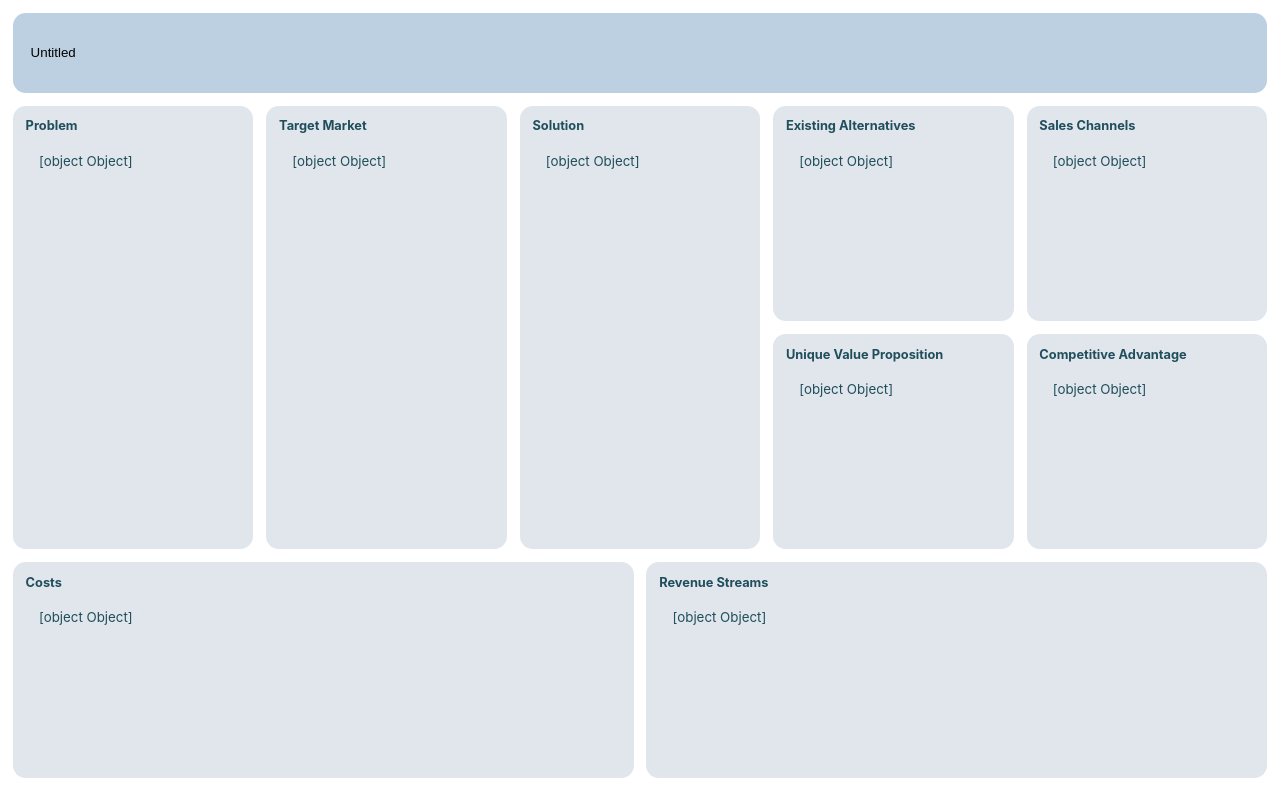
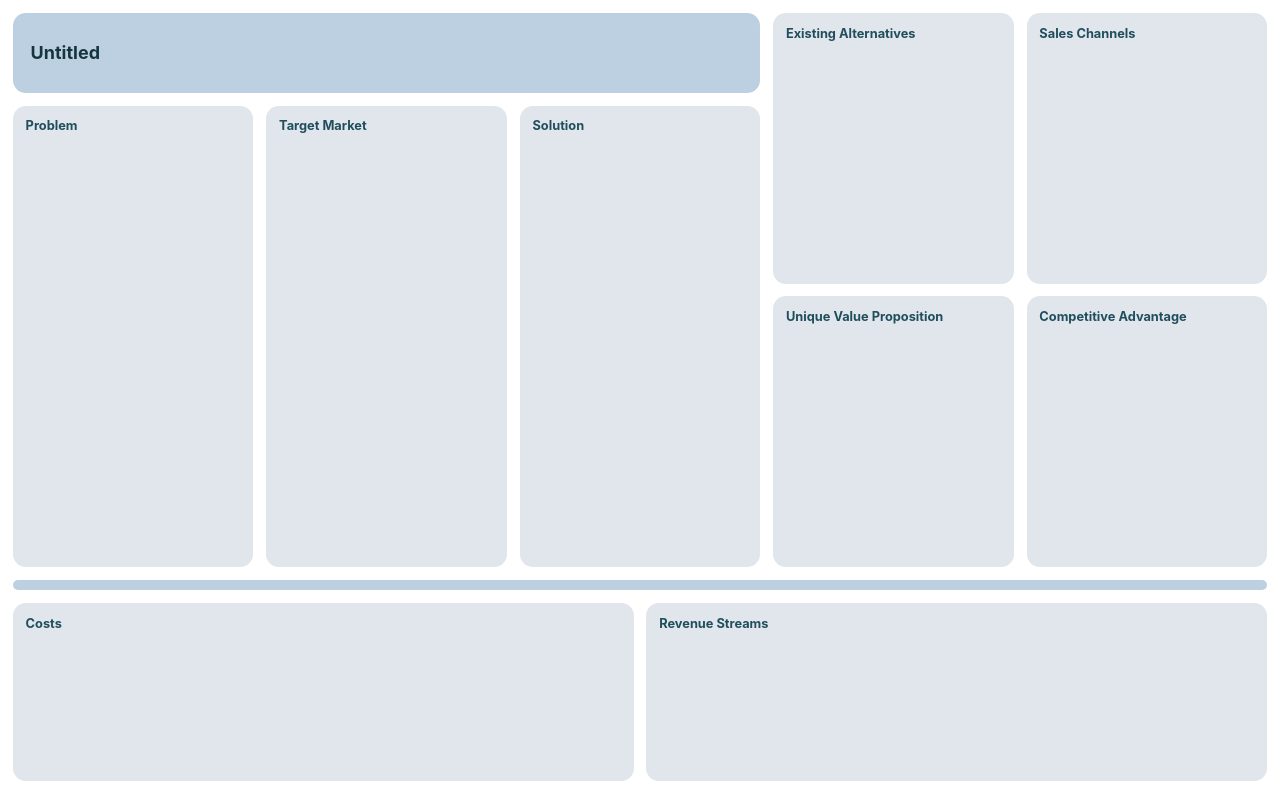
Before and after one commit to alexthehaszard/canvas-creator, a React (Create React App) app: page /lean/1 in a window 1280 px wide. Built offline with nearby package versions, Linux system fonts and the light colour scheme; no server answers; the database is empty.

Commit message:
🧮 - update layout

```diff
--- a/package.json
+++ b/package.json
@@ -13,6 +13,7 @@
     "react": "^17.0.2",
     "react-dom": "^17.0.2",
     "react-firebase": "^2.2.8",
+    "react-router-dom": "^5.2.0",
     "react-scripts": "4.0.3",
     "react-textarea-autosize": "^8.3.2",
     "web-vitals": "^1.1.1"
--- a/src/App.js
+++ b/src/App.js
@@ -1,10 +1,16 @@
 import Lean from "./pages/Lean";
+import React from "react";
+import { BrowserRouter as Router, Switch, Route, Link } from "react-router-dom";
 
 function App() {
   return (
-    <div className="app">
-      <Lean />
-    </div>
+    <Router>
+      <Switch>
+        <Route path="/lean/:id">
+          <Lean />
+        </Route>
+      </Switch>
+    </Router>
   );
 }
 
--- a/src/components/LeanCanvas.jsx
+++ b/src/components/LeanCanvas.jsx
@@ -9,18 +9,19 @@ class LeanCanvas extends Component {
 
     // Initiate all of the different objects in the state
     this.state = {
-      p: {},
-      tm: {},
-      s: {},
-      ea: {},
-      sc: {},
-      uvp: {},
-      ca: {},
-      c: {},
-      rs: {},
+      p: "",
+      tm: "",
+      s: "",
+      ea: "",
+      sc: "",
+      uvp: "",
+      ca: "",
+      c: "",
+      rs: "",
       title: this.props.title,
     };
 
+    // Connect to the Firebase Realtime Database
     !firebase.apps.length ? firebase.initializeApp(config) : firebase.app();
 
     // Create a reference for all of the different elements to get callbacks from
@@ -52,8 +53,9 @@ class LeanCanvas extends Component {
   };
 
   getCanvasData = () => {
+    console.log(this.props.id);
     // Instantiate a connection to the database, and get live information from it
-    let ref = firebase.database().ref("/");
+    let ref = firebase.database().ref(`/${this.props.id}/`);
     ref.on("value", (snapshot) => {
       const state = snapshot.val();
       this.setState(state);
@@ -67,7 +69,7 @@ class LeanCanvas extends Component {
     this.setState({
       title: this.props.title,
     });
-    firebase.database().ref("/").set(this.state);
+    firebase.database().ref(`/${this.props.id}/`).set(this.state);
   };
 
   componentDidMount = () => {
@@ -142,6 +144,14 @@ class LeanCanvas extends Component {
           parentCallback={this.callbackFunction}
           ref={this.ca}
         />
+        <div
+          style={{
+            gridArea: "bar",
+            width: "100%",
+            backgroundColor: "#bdd0e2",
+            borderRadius: "10px",
+          }}
+        ></div>
         <LeanCanvasBox
           name="c"
           title="Costs"
--- a/src/components/LeanCanvasBox.jsx
+++ b/src/components/LeanCanvasBox.jsx
@@ -45,8 +45,6 @@ class LeanCanvasBox extends Component {
       inputText: event.target.value,
     });
     this.updateButton(event.target.value);
-    // this.props.parentCallback(event.target.value, this.props.name);
-    // localStorage.setItem(this.props.name, event.target.value);
   };
 
   sendToDB = () => {
--- a/src/index.css
+++ b/src/index.css
@@ -1,20 +1,34 @@
+:root {
+  --primary: #bdd0e2;
+  --secondary: #e0e6ec;
+  --font-colour-primary: #15353f;
+  --font-colour-secondary: #204e5c;
+}
+
 body {
   margin: 0;
   font-family: -apple-system, BlinkMacSystemFont, "Segoe UI", "Roboto", "Oxygen",
     "Ubuntu", "Cantarell", "Fira Sans", "Droid Sans", "Helvetica Neue",
     sans-serif;
-  color: #204e5c;
+  color: var(--font-colour-secondary);
   -webkit-font-smoothing: antialiased;
   -moz-osx-font-smoothing: grayscale;
-  background: #ffffff;
+  background: white;
 }
 
 input {
+  font-family: -apple-system, BlinkMacSystemFont, "Segoe UI", "Roboto", "Oxygen",
+    "Ubuntu", "Cantarell", "Fira Sans", "Droid Sans", "Helvetica Neue",
+    sans-serif;
   background: none;
+  color: var(--font-colour-primary);
   border: none;
   border-radius: 5px;
   transition: background 0.5s ease;
   padding: 5px;
+  width: 40%;
+  font-weight: bold;
+  font-size: large;
 }
 
 input:hover {
@@ -32,14 +46,16 @@ h3 {
 }
 
 nav {
-  background-color: #bdd0e2;
+  background-color: var(--primary);
   margin: 1vw 1vw 0 1vw;
   height: 10vh;
+  width: 57.4vw;
   display: flex;
   align-items: center;
   padding-left: 1vw;
   font-size: 1.3vw;
   border-radius: 1vw;
+  z-index: 9999;
 }
 
 textarea {
@@ -55,7 +71,7 @@ textarea {
   padding: 0.5em 1em;
   border: none;
   border-radius: 0.5vw;
-  color: #204e5c;
+  color: var(--font-colour-secondary);
 }
 
 textarea:hover {
@@ -71,23 +87,29 @@ textarea:hover {
 }
 
 .lean-canvas {
+  position: fixed;
   padding: 1vw;
   display: grid;
   grid-template:
+    "blank blank blank blank blank blank small-1 small-1 small-2 small-2 "
     "large-1 large-1 large-2 large-2 large-3 large-3 small-1 small-1 small-2 small-2 "
     "large-1 large-1 large-2 large-2 large-3 large-3 small-3 small-3 small-4 small-4 "
+    "large-1 large-1 large-2 large-2 large-3 large-3 small-3 small-3 small-4 small-4 "
+    "bar bar bar bar bar bar bar bar bar bar"
     "wide-1 wide-1 wide-1 wide-1 wide-1 wide-2 wide-2 wide-2 wide-2 wide-2 ";
-  grid-template-rows: 1fr 1fr 1fr;
+  grid-template-rows: 10vh 1fr 10vh 1fr 10px 1fr;
   grid-template-columns: repeat(10, 1fr);
   grid-gap: 1vw;
-  height: 84vh;
+  height: 96vh;
   width: 98vw;
+  top: 0;
+  z-index: -1;
 }
 
 .canvas-box {
   display: flex;
   flex-direction: column;
-  background: #e0e6ec;
+  background: var(--secondary);
   border-radius: 1vw;
   max-height: 100%;
 }
--- a/src/pages/Lean.jsx
+++ b/src/pages/Lean.jsx
@@ -1,6 +1,7 @@
 import React, { Component } from "react";
 import LeanCanvas from "../components/LeanCanvas";
 import { debounce } from "debounce";
+import { withRouter } from "react-router";
 
 class Lean extends Component {
   constructor(props) {
@@ -12,6 +13,7 @@ class Lean extends Component {
     from the database if one exists */
     this.state = {
       title: "Untitled",
+      id: this.props.match.params.id,
     };
   }
 
@@ -44,6 +46,7 @@ class Lean extends Component {
         <main>
           <LeanCanvas
             title={this.state.title}
+            id={this.state.id}
             parentCallback={this.callbackFunction}
             ref={this.lean}
           />
@@ -53,4 +56,4 @@ class Lean extends Component {
   }
 }
 
-export default Lean;
+export default withRouter(Lean);
```
Also changed, not shown: src/components/LeanCanvasBox copy.jsx (deleted, +0 -122 lines), 1 other file (tests, documents, lock files or other folders).
